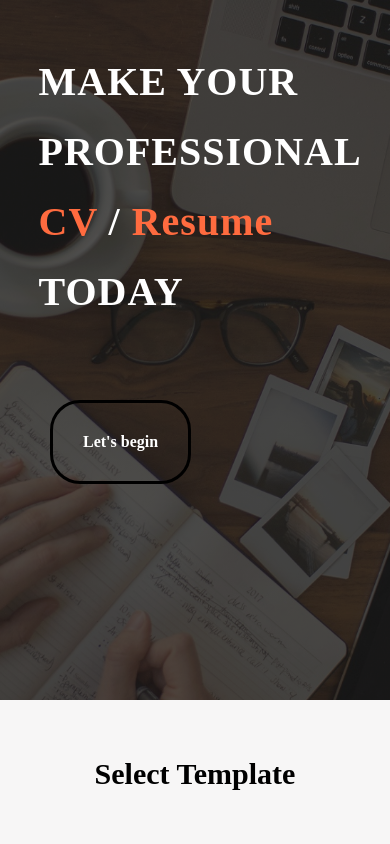
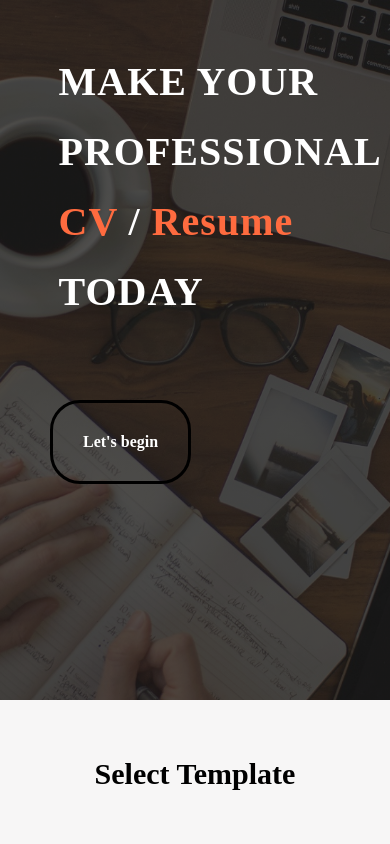
Before and after one commit to ShreyanshBhagat11/Resume-Builder, a plain HTML site: page index.html in a window 390 px wide. Shown: the top 844 px of the page. Drawn offline with Linux system fonts and the light colour scheme.

Commit message:
Update style.css

```diff
--- a/CSS/style.css
+++ b/CSS/style.css
@@ -191,7 +191,8 @@
     }*/
    @media screen and (max-width: 430px) {
         .content h1 {
-            margin: 15px -20px;
+            display: block;
+            margin: 15px auto;
            font-size: 40px;
         }
         .content::before {
```
